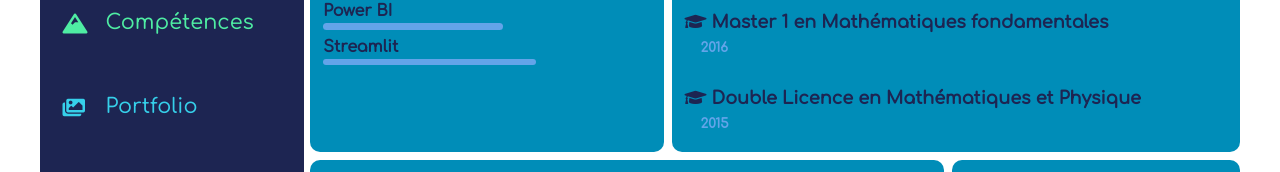
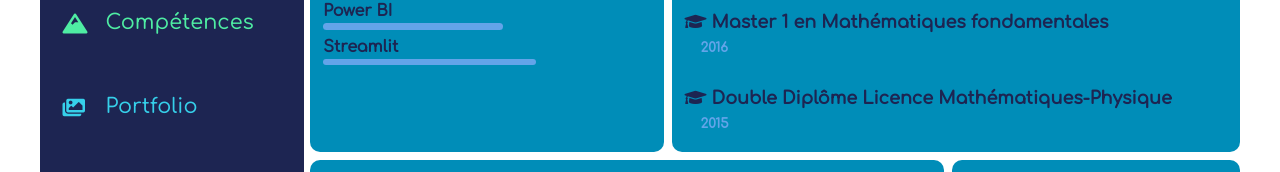
Before and after one commit to Lancin10/SITE-WEB, a React (Create React App) app: page /skills in a window 1280 px wide. Shown: the part 388-560 px from the top of the page. Built offline with nearby package versions, Linux system fonts and the light colour scheme; a web font is replaced by a local one.

Commit message:
Update Experience.js

```diff
--- a/src/components/skills/Experience.js
+++ b/src/components/skills/Experience.js
@@ -29,7 +29,7 @@ const Experience = () => {
                 <h5>2016</h5>
             </div>
             <div className="Double_licence">
-                <h4><i className="fas fa-graduation-cap"></i> Double Licence en Mathématiques et Physique</h4>
+                <h4><i className="fas fa-graduation-cap"></i> Double Diplôme Licence Mathématiques-Physique</h4>
                 <h5>2015</h5>
             </div>
 
```
